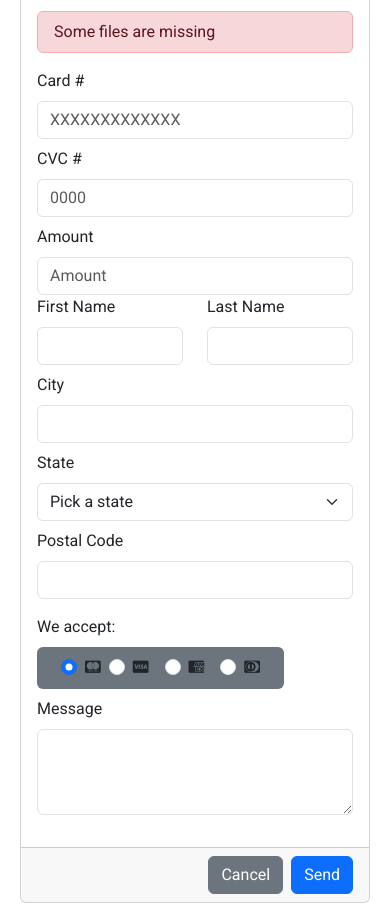
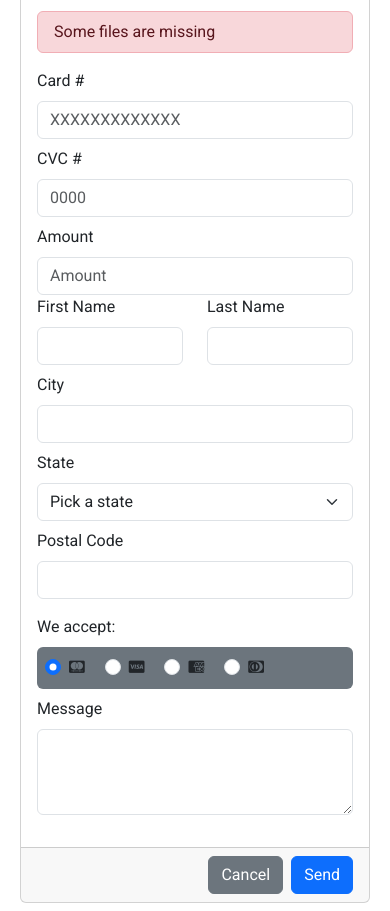
Before and after one commit to 4GeeksAcademy/BR-HTML5_form, a plain HTML site: page index.html in a window 390 px wide. Shown: the part 72-983 px from the top of the page. Drawn offline with nearby package versions, Linux system fonts and the light colour scheme.

Commit message:
More fized sizing

```diff
--- a/index.html
+++ b/index.html
@@ -67,8 +67,8 @@
                         <div class="row mb-3">
                                 <div class="col-md-6 col-sm-12">
                                     <p class="mb-2">We accept:</p>
-                                            <div class="d-md-inline-flex bg-secondary py-2 rounded px-2 mb-2 d-sm-inline-flex d-inline-flex">
-                                                <div class="form-check form-check-inline ms-3 me-2">
+                                            <div class="d-md-inline-flex bg-secondary py-2 rounded px-2 mb-2 d-sm-inline-flex ">
+                                                <div class="form-check form-check-inline ms-sm-3 me-3 ms-0">
                                                     <input class="form-check-input" type="radio" name="card-type" id="mastercard" value="option1" checked>
                                                     <label class="form-check-label form-check-lg" for="mastercard">
                                                         <i class="fa-brands fa-cc-mastercard fa-sm"></i>
```
